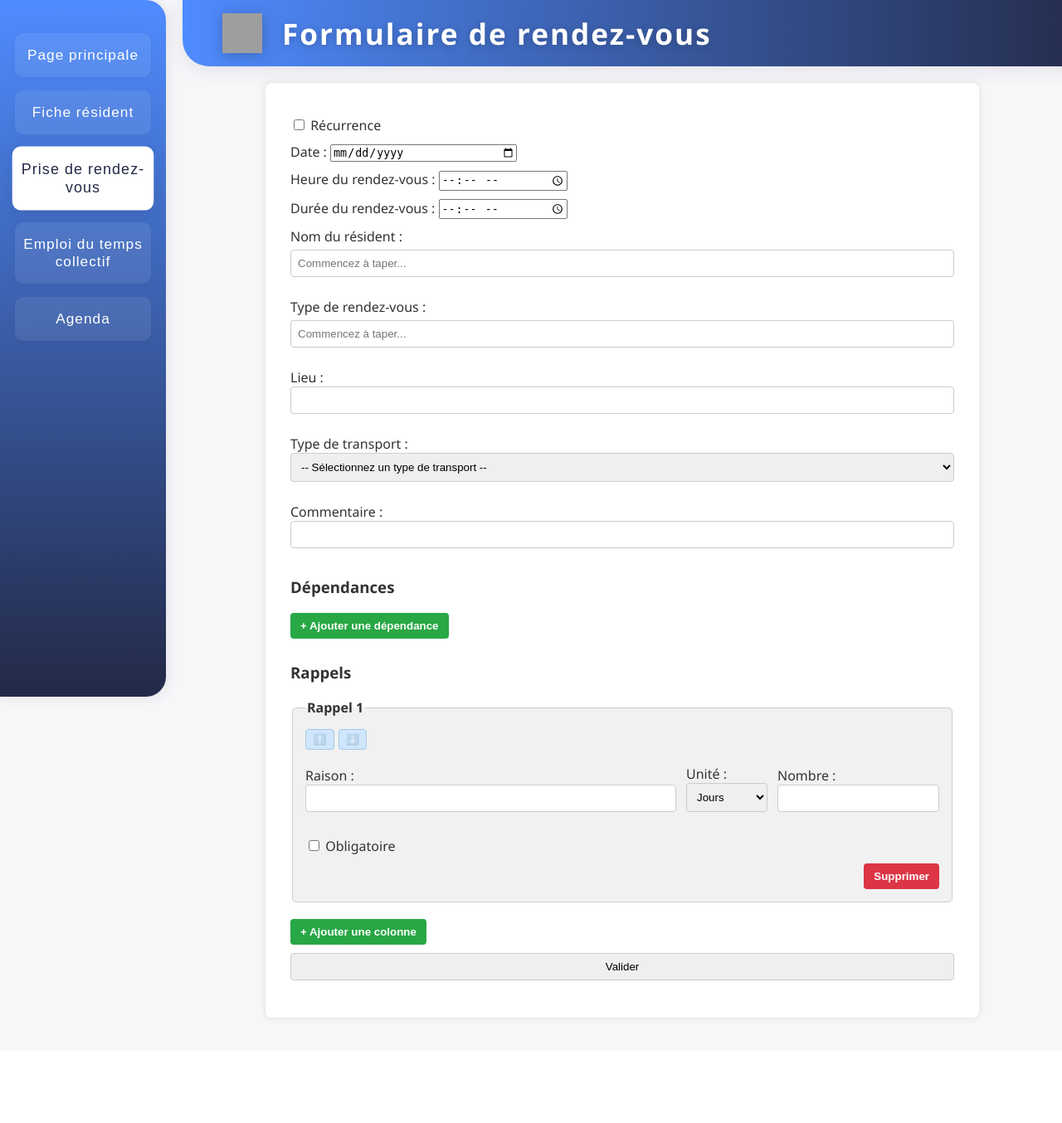
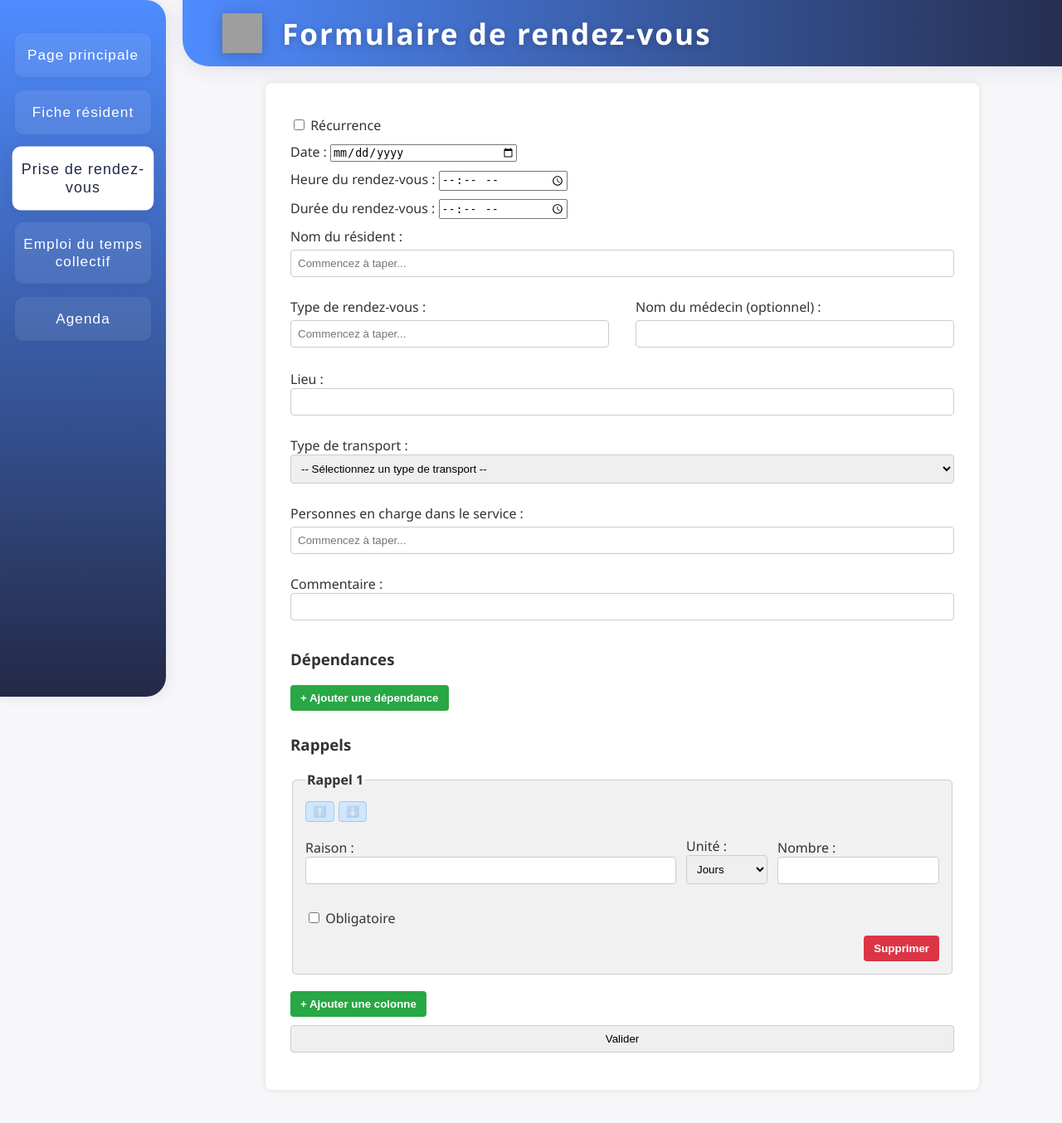
Before and after one commit to JeremyDeh/Planner, a Flask app: page / in a window 1280 px wide. Shown: the whole page at 83% size. Before the commit the page ends 1231 px from the top, so only its background shows below. Run offline with Flask 3, Linux system fonts and the light colour scheme; data that the repository does not hold is empty; grey boxes are pictures that could not be loaded.

Commit message:
ajoute des corps de metier du servce au formulaire + ajout du nom du medecin formulaire + switch agenda/planning + ajout du mode de deplacement

```diff
--- a/app/routes/routes.py
+++ b/app/routes/routes.py
@@ -13,6 +13,7 @@ from app.services import (
     create_rappels,
     get_residents,
     get_medecins,
+    get_service,
     get_resident_properties,
     get_rendez_vous,
     get_rdv_types,
@@ -41,8 +42,8 @@ def form():
     else:
         residents = get_residents()
         medecins = get_medecins()
-        return render_template("form.html", residents=residents,
-                               medecins=medecins)
+        service = get_service()
+        return render_template("form.html", residents=residents, medecins=medecins, service=service)
 
 
 @main_bp.route('/journee', methods=['GET', 'POST'])
@@ -121,10 +122,11 @@ def add_resident():
     oxygen = request.form.get('O2', '0')
     diabete = request.form.get('diabete', '0')
     chambre = request.form.get('chambre')
+    deplacement = request.form.get('deplacement', 'Seul')
 
     try:
         add_resident_to_db(driver, NEO4J_DB, nom, prenom, commentaire,
-                           sexe, etage, oxygen, diabete, chambre)
+                           sexe, etage, oxygen, diabete, chambre,deplacement)
         return jsonify({'success': True})
     except Exception as e:
         return jsonify({'success': False, 'error': str(e)})
--- a/app/services/__init__.py
+++ b/app/services/__init__.py
@@ -11,6 +11,7 @@ from .neo4j_services import (
     add_resident_to_db,
     get_rendez_vous_jour,
     ajout_note,
+    get_service,
 )
 
 __all__ = [
@@ -25,5 +26,6 @@ __all__ = [
     'get_all_rdv_events',
     'add_resident_to_db',
     'get_rendez_vous_jour',
-    'ajout_note'
+    'ajout_note',
+    'get_service'
 ]
--- a/app/services/neo4j_services.py
+++ b/app/services/neo4j_services.py
@@ -71,7 +71,7 @@ def ajout_note(note, date_note, heure_note,metier='Autre'):
         cypher_query = """
         Match (n:Service {nom:'Infirmieres'})
         match (m:Categorie{metier:$metier})
-        CREATE (n)-[r:Note {date:datetime($date),commentaire:$contenu}]->(m)
+        CREATE (n)-[r:Note {date:datetime($date),commentaire:$contenu, create_date:datetime()}]->(m)
         """
         session.run(cypher_query, date=date_heure, contenu=note,metier=metier)
 
@@ -124,6 +124,7 @@ def extract_form_data(form):
     nom, prenom = nomPatient.split(' ')[0], nomPatient.split(' ')[1]
 
     metier = form.get('nomMedecin', '')
+    service = form.get('nomService', '')
     lieu = form.get('lieu')
     commentaire = form.get('commentaire', '')
     transport = form.get('transport')
@@ -166,7 +167,8 @@ def extract_form_data(form):
         'commentaire': commentaire,
         'transport': transport,
         'date_rdv_list': date_rdv_list,
-        'colonnes_table': colonnes_table
+        'colonnes_table': colonnes_table,
+        'service': service,
     }
 
 
@@ -198,7 +200,9 @@ def insert_rendez_vous(data):
             CREATE (n)-[r:Rdv {date:$date_str,
                                transport:$transport,
                                lieu:$lieu,
-                               commentaire:$commentaire
+                               commentaire:$commentaire,
+                               responsable:$responsable,
+                               create_date:datetime()
                         }]->(m)
             """
             session.run(
@@ -211,9 +215,26 @@ def insert_rendez_vous(data):
                 commentaire=data['commentaire'],
                 metier=data['metier'],
                 transport=data['transport'],
-                lieu=data['lieu']
+                lieu=data['lieu'],
+                responsable=data['service']
             )
 
+def get_service():
+    """
+    Récupère la liste des services (médecins) depuis la base Neo4j.
+
+    Returns:
+        list[str]: Liste des noms de services (médecins).
+    """
+    service = []
+    with driver.session(database=NEO4J_DB) as session:
+        cypher_query = "MATCH (n:Service) RETURN n.nom ORDER BY n.nom"
+        neo4j_results = session.run(cypher_query)
+        for record in neo4j_results:
+            nom = record['n.nom']
+            if nom:
+                service.append(nom)
+    return service
 
 def create_rappels(data):
     """
@@ -244,7 +265,8 @@ def create_rappels(data):
                                 rdv:$type_rdv,
                                 lieu:$lieu,
                                 transport:$transport,
-                                commentaire:$commentaire
+                                commentaire:$commentaire,
+                                create_date:datetime()
                             }]->(m)
                 """
                 session.run(
@@ -375,7 +397,7 @@ def get_all_rdv_events(driver, db_name):
 
 
 def add_resident_to_db(driver, db_name, nom, prenom, commentaire, sexe, etage,
-                       oxygen, diabete, chambre):
+                       oxygen, diabete, chambre,deplacement):
     """
     Crée un nouveau résident dans la base Neo4j avec les propriétés fournies.
     """
@@ -389,6 +411,7 @@ def add_resident_to_db(driver, db_name, nom, prenom, commentaire, sexe, etage,
                 sexe: $sexe,
                 etage: $etage,
                 chambre: $chambre,
+                deplacement: $deplacement,
                 oxygen: $oxygen,
                 diabete: $diabete
             })
@@ -399,6 +422,7 @@ def add_resident_to_db(driver, db_name, nom, prenom, commentaire, sexe, etage,
             sexe=sexe,
             etage=etage,
             chambre=chambre,
+            deplacement=deplacement,
             oxygen=oxygen,
             diabete=diabete
         )
--- a/app/templates/form.html
+++ b/app/templates/form.html
@@ -113,6 +113,8 @@
             </div>
 
 
+            <div style="display: flex; gap: 32px; align-items: flex-start; margin-bottom: 12px;">
+                <div style="flex:1; min-width:220px;">
                     <label>Type de rendez-vous :</label>
                     <div style="position:relative;">
                         <input type="text" name="nomMedecin" id="nomMedecinInput" autocomplete="off" placeholder="Commencez à taper..." required onfocus="showMedecinList()" oninput="filterMedecinList()">
@@ -122,9 +124,37 @@
                             {% endfor %}
                         </div>
                     </div>
+                </div>
+                <div style="flex:1; min-width:220px;">
+                    <label>Nom du médecin (optionnel) :</label>
+                    <input type="text" name="identiteMedecin" >
+                </div>
+            </div>
             <label>Lieu :
                 <input type="text" name="lieu" style="width: 100%;">
             </label>
+
+
+
+            <label>Type de transport :
+                <select name="transport" required>
+                    <option value="" disabled selected hidden>-- Sélectionnez un type de transport --</option>
+                    <option value="vsl">VSL</option>
+                    <option value="ambulance">Ambulance</option>
+                    <option value="famille">Famille</option>
+                    <option value="---">Absence de transport</option>
+                </select>
+            </label>
+
+             <label>Personnes en charge dans le service :</label>
+            <div style="position:relative;">
+                <input type="text" name="nomService" id="nomServiceInput" autocomplete="off" placeholder="Commencez à taper..." required onfocus="showServiceList()" oninput="filterServiceList()">
+                <div id="serviceList" style="display:none; position:absolute; left:0; right:0; background:#fff; border:1px solid #ccc; max-height:200px; overflow-y:auto; z-index:10;">
+                    {% for nom in service %}
+                        <div class="service-item" onclick="selectService('{{ nom }}')" style="padding:8px; cursor:pointer;">{{ nom }}</div>
+                    {% endfor %}
+                </div>
+            </div>
             <script>
                 function showPatientList() {
                     document.getElementById('patientList').style.display = 'block';
@@ -175,19 +205,32 @@
                     });
                 }
                 document.getElementById('nomMedecinInput').addEventListener('blur', hideMedecinList);
+
+                function showServiceList() {
+                    document.getElementById('serviceList').style.display = 'block';
+                }
+                function hideServiceList() {
+                    setTimeout(function() {
+                        document.getElementById('serviceList').style.display = 'none';
+                    }, 200);
+                }
+                function selectService(nom) {
+                    document.getElementById('nomServiceInput').value = nom;
+                    hideServiceList();
+                }
+                function filterServiceList() {
+                    var input = document.getElementById('nomServiceInput').value.toLowerCase();
+                    var items = document.querySelectorAll('#serviceList .service-item');
+                    items.forEach(function(item) {
+                        if (item.textContent.toLowerCase().includes(input)) {
+                            item.style.display = '';
+                        } else {
+                            item.style.display = 'none';
+                        }
+                    });
+                }
+                document.getElementById('nomServiceInput').addEventListener('blur', hideServiceList);
             </script>
-
-
-            <label>Type de transport :
-                <select name="transport" required>
-                    <option value="" disabled selected hidden>-- Sélectionnez un type de transport --</option>
-                    <option value="vsl">VSL</option>
-                    <option value="ambulance">Ambulance</option>
-                    <option value="famille">Famille</option>
-                    <option value="---">Absence de transport</option>
-                </select>
-            </label>
-
             <label>Commentaire :
                 <input type="text" name="commentaire" style="width: 100%;">
             </label>
@@ -202,8 +245,8 @@
                 <label>Type de prise en charge : <input type="text" name="source_system"></label>
                 <label>Autre champs : <input type="text" name="source_file"></label>
                 <label>Encore un autre : <input type="text" name="delete_flag_column"></label>
-                <label>autre info : <input type="text" name="delimiter" value=";" required></label>
-                <label>Derniere info : <input type="text" name="with_header_line" value="1" required></label>
+                <label>autre info : <input type="text" name="delimiter" value=";" ></label>
+                <label>Derniere info : <input type="text" name="with_header_line" value="1" ></label>
             </div>
 
             <h3>Rappels</h3>
```
Also changed, not shown: app/templates/client_file.html (+9 -0 lines), backlog.txt (+14 -9 lines). Lines whose indentation alone changed are shown as unchanged.
